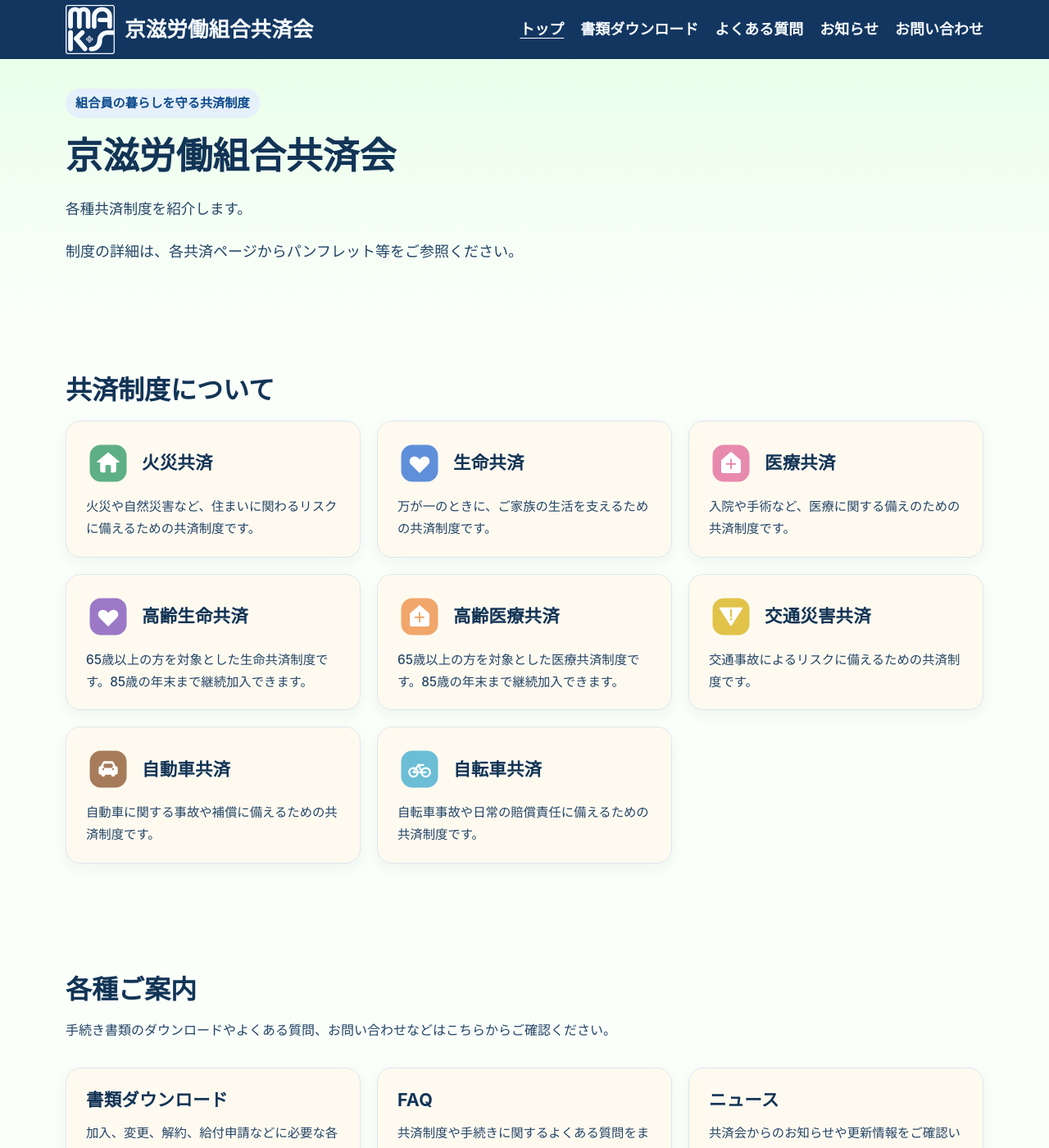
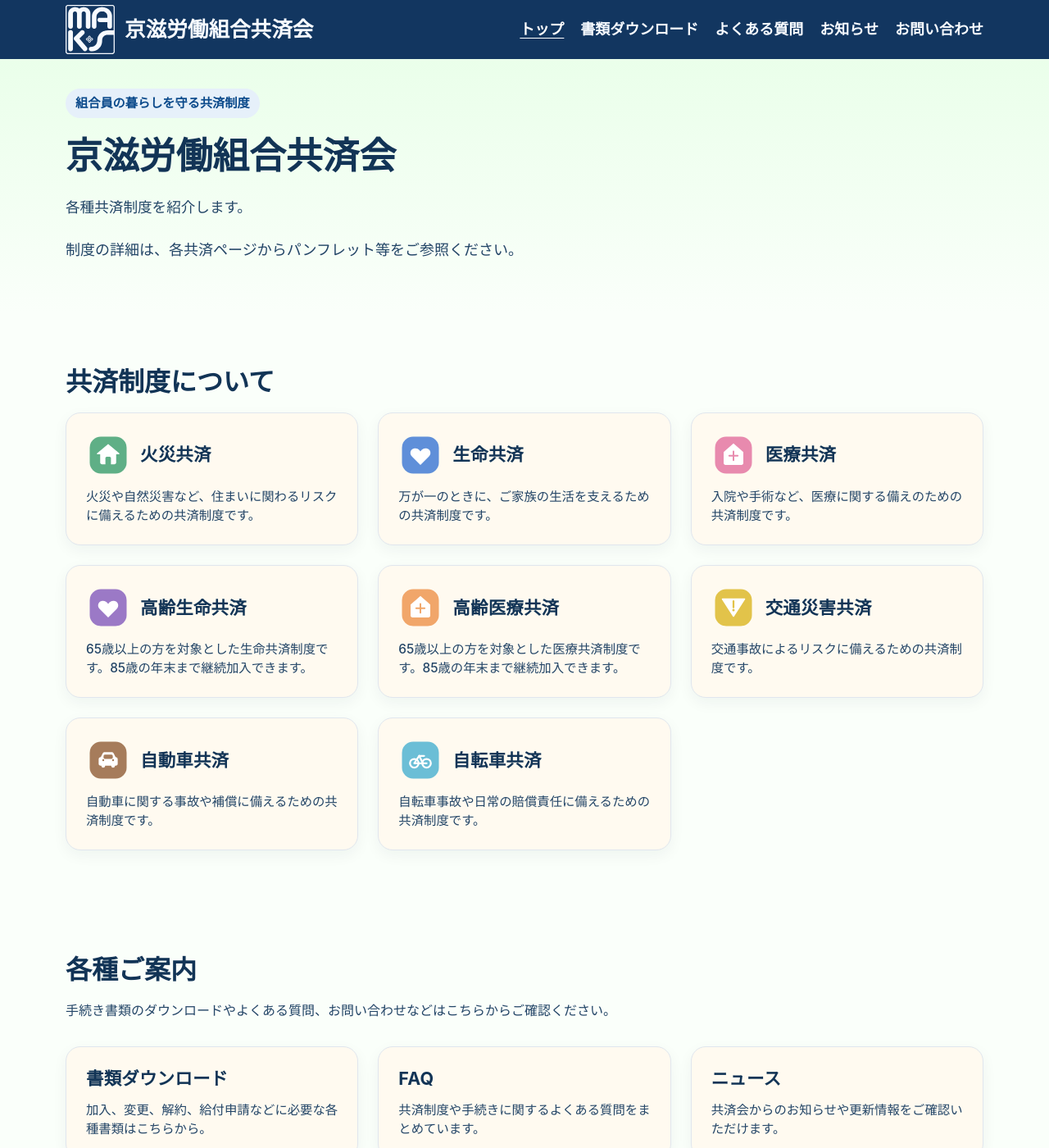
Before and after one commit to keijirodokyosai/keijirodokyosai.github.io, a Jekyll site: the page built from index.html, in a window 1280 px wide and 1400 px high. Shown: the whole window at 82% size. Built offline with Jekyll 4.4.1, drawn with Linux system fonts in a browser that asks for light colours.

Commit message:
Update style.css

```diff
--- a/css/style.css
+++ b/css/style.css
@@ -44,7 +44,7 @@
 }
 
 .section {
-  padding: 64px 0;
+  padding: 60px 0;
 }
 
 /* skip link */
@@ -227,7 +227,7 @@
     #eaffea 0%,
     #fafffa 100%
   );
-  padding: 36px 0 64px;
+  padding: 36px 0 60px;
 }
 
 .hero-content {
@@ -246,7 +246,7 @@
 }
 
 .hero h1 {
-  margin: 0 0 20px;
+  margin: 0 0 18px;
   font-size: clamp(2rem, 4vw, 2.8rem);
   line-height: 1.35;
   color: #123456;
@@ -259,8 +259,8 @@
 }
 
 .hero-info-box {
-  margin: 0 0 28px;
-  padding: 18px 20px;
+  margin: 0 0 30px;
+  padding: 18px 24px;
   background: #ffffff;
   border: 1px solid #d9e3ef;
   border-radius: 16px;
@@ -275,14 +275,15 @@
   display: flex;
   flex-wrap: wrap;
   justify-content: center;
-  gap: 14px;
-  margin-bottom: 20px;
+  gap: 12px;
+  margin-top: 24px;
+  margin-bottom: 24px;
 }
 
 .button-group-center {
   display: flex;
   justify-content: center;
-  gap: 16px;
+  gap: 18px;
   flex-wrap: wrap;
 }
 
@@ -349,7 +350,7 @@
 }
 
 .section-lead {
-  margin: 0 0 32px;
+  margin: 0 0 30px;
   color: #234567;
   font-size: 1rem;
 }
@@ -358,7 +359,7 @@
 .card-grid {
   display: grid;
   grid-template-columns: repeat(3, minmax(0, 1fr));
-  gap: 20px;
+  gap: 24px;
 }
 
 .kyosai-card {
@@ -366,7 +367,7 @@
   background: #fffaf0;
   border: 1px solid #e0e6ee;
   border-radius: 18px;
-  padding: 24px 24px 20px;
+  padding: 24px;
   box-shadow: 0 6px 18px rgba(15, 35, 60, 0.05);
   transition: transform 0.22s ease, box-shadow 0.22s ease, border-color 0.22s ease, background-color 0.22s ease;
   text-decoration: none;
@@ -388,8 +389,8 @@
 .kyosai-card-header {
   display: flex;
   align-items: center;
-  gap: 14px;
-  margin-bottom: 13px;
+  gap: 12px;
+  margin-bottom: 12px;
 }
 
 .kyosai-card-header img {
@@ -412,14 +413,14 @@
   margin: 0;
   color: #234567;
   font-size: 0.96rem;
-  line-height: 1.75;
+  line-height: 1.5;
 }
 
 /* breadcrumb */
 .breadcrumb {
   width: min(1120px, calc(100% - 32px));
   margin: 0 auto;
-  padding: 14px 0 0;
+  padding: 12px 0 0;
 }
 
 .breadcrumb-list {
@@ -458,22 +459,23 @@
 .kyosai-page {
   max-width: 1100px;
   margin: 0 auto;
-  padding: 20px 16px 36px;
+  padding: 18px 16px 36px;
 }
 
 .detail-section {
-  margin-bottom: 28px;
+  max-width: 900px;
+  margin: 0 auto 24px;
   background: #fffaf0;
   padding: 24px;
   border-radius: 12px;
 }
 
 .detail-section-last {
-  margin-bottom: 8px;
+  margin-bottom: 6px;
 }
 
 .detail-section h1 {
-  margin: 0 0 16px;
+  margin: 0 0 18px;
   font-size: 2rem;
   line-height: 1.4;
   color: #123456;
@@ -489,7 +491,7 @@
 }
 
 .detail-lead {
-  margin: 8px 0 28px;
+  margin: 12px 0 24px;
   line-height: 1.9;
   font-size: 1rem;
   color: #123456;
@@ -520,7 +522,7 @@
 
 .pdf-download {
   text-align: center;
-  margin-top: 20px;
+  margin-top: 24px;
 }
 
 .pdf-download .btn {
@@ -528,7 +530,7 @@
 }
 
 .notice-section {
-  margin-top: 4px;
+  margin-top: 6px;
 }
 
 .notice-list {
@@ -554,7 +556,7 @@
 
 /* contact */
 .contact-card {
-  padding: 18px 18px;
+  padding: 18px;
 }
 
 .contact-table {
@@ -681,16 +683,16 @@
   }
 
   .hero {
-    padding: 36px 0 52px;
+    padding: 36px 0 48px;
   }
 
   .section {
-    padding: 52px 0;
+    padding: 48px 0;
   }
 
   .card-grid {
     grid-template-columns: 1fr;
-    gap: 16px;
+    gap: 18px;
   }
 
   .kyosai-card {
@@ -701,7 +703,7 @@
 
   .kyosai-card-header {
     gap: 12px;
-    margin-bottom: 10px;
+    margin-bottom: 12px;
   }
 
   .kyosai-card-header img {
@@ -728,12 +730,12 @@
   }
 
   .kyosai-page {
-    padding: 16px 12px 28px;
+    padding: 18px 12px 30px;
   }
 
   .detail-section {
+    max-width: none;
     margin-bottom: 24px;
-    background: #fffaf0;
     padding: 24px;
     border-radius: 12px;
   }
@@ -768,7 +770,7 @@
   }
 
   .footer-simple {
-    padding: 10px 12px;
+    padding: 12px;
   }
 }
 
```
